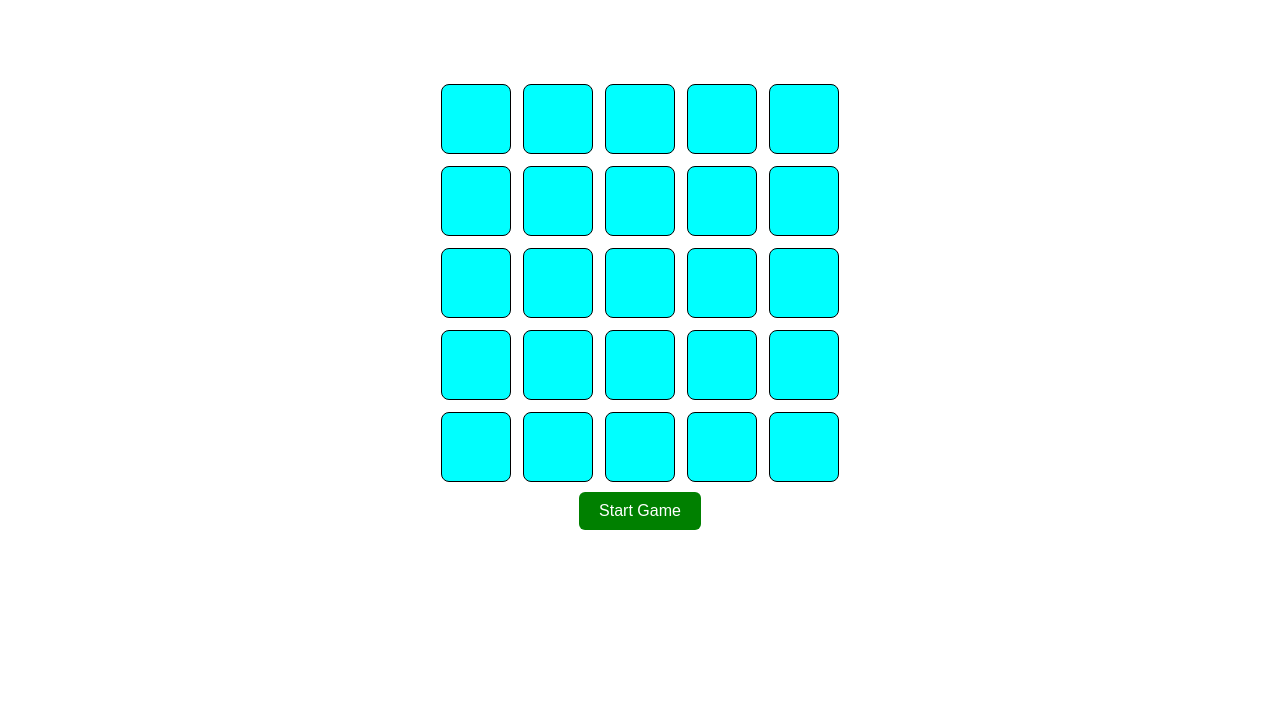
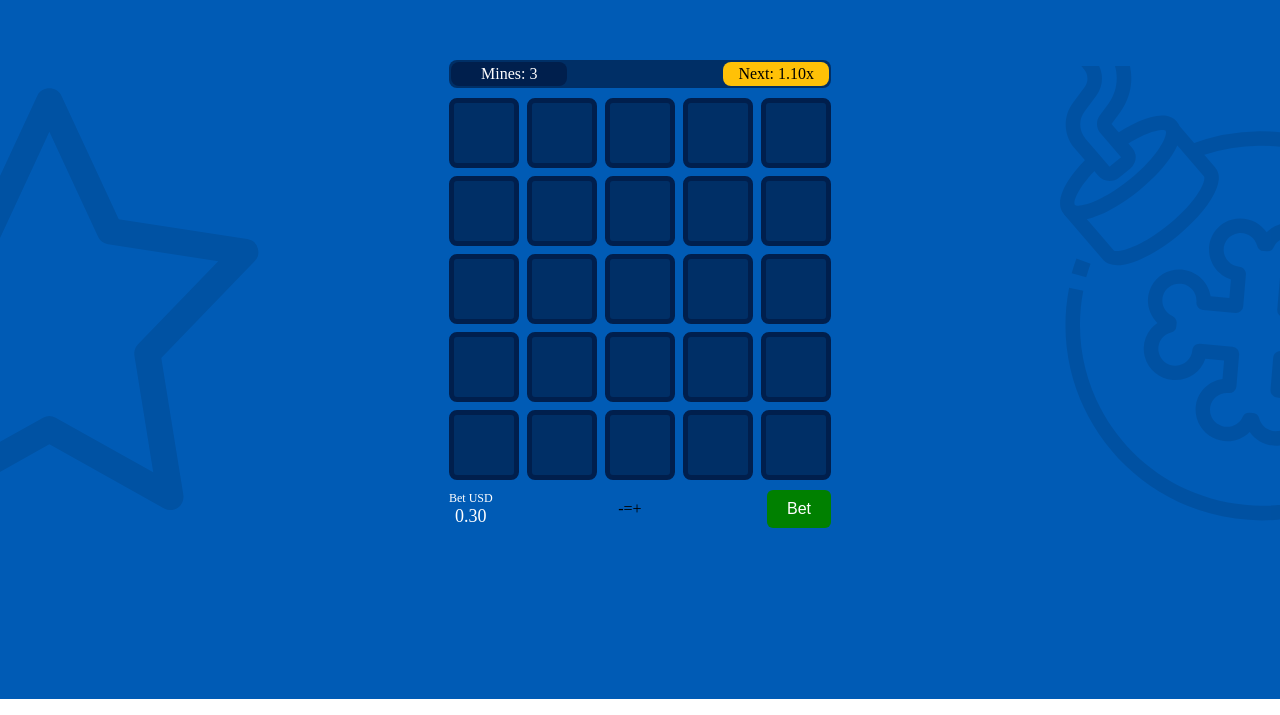
Before and after one commit to AlaniaShota/mines, a website built with Vite: page index.html in a window 1280 px wide. Shown: the part 101-816 px from the top of the page. Built offline with nearby package versions, Linux system fonts and the light colour scheme.

Commit message:
added initial design

```diff
--- a/index.html
+++ b/index.html
@@ -7,14 +7,36 @@
   </head>
   <body>
     <div class="mines">
-      <div class="game-grid" id="game-grid"></div>
-      <div class="controls">
-        <button id="start-button">Start Game</button>
-        <div id="popup" class="popup hidden">
-          <div class="popup-content">
-            <p id="popup-message"></p>
+      <div class="container">
+        <img src="/public/mines-star.svg" alt="Star Icon" />
+      </div>
+      <div class="game-contant">
+        <div class="game-header">
+          <div class="game-bet-coefficient">
+            <p class="mines-quantity">Mines: 3</p>
+          </div>
+          <div class="game-current-coefficient">
+            <p class="coefficient">Next: 1.10x</p>
           </div>
         </div>
+        <div class="game-container">
+          <div class="game-grid" id="game-grid"></div>
+          <div class="controls">
+            <div class="bet-usd">
+              <p class="bet-info">Bet USD</p>
+              <p class="bet-price">0.30</p>
+            </div>
+            <div class="bet-control">
+              <div class="minus">-</div>
+              <div class="full-bet-control">=</div>
+              <div class="plus">+</div>
+            </div>
+            <button id="start-button">Bet</button>
+          </div>
+        </div>
+      </div>
+      <div class="container">
+        <img class="rotate" src="/public/mines-bomb.svg" alt="Bomb Icon" />
       </div>
     </div>
     <script type="module" src="/src/main.ts"></script>
--- a/src/style.css
+++ b/src/style.css
@@ -1,24 +1,62 @@
+* {
+  margin: 0;
+  padding: 0;
+  box-sizing: border-box;
+}
 .mines {
   display: flex;
-  justify-content: center;
-  flex-direction: column;
+  justify-content: space-between;
+  flex-direction: row;
   align-items: center;
   height: 100vh;
+  background-color: #005bb5;
+}
+
+.game-contant {
+  display: flex;
+  justify-content: center;
+  align-items: center;
+  flex-direction: column;
+}
+
+.game-header {
+  display: flex;
+  justify-content: space-between;
+  align-items: center;
+  width: 100%;
+  flex-direction: row;
+  background-color: #002f66;
+  padding: 2px;
+  border-radius: 8px;
+}
+
+.game-bet-coefficient {
+  padding: 3px 30px;
+  background-color: #001f4d;
+  border-radius: 8px;
+  color: #fff;
+}
+
+.game-current-coefficient {
+  padding: 3px 15px;
+  background-color: #ffc107;
+  border-radius: 8px;
+  color: #000;
 }
 
 .game-grid {
   display: grid;
   grid-template-columns: repeat(5, 70px);
   grid-template-rows: repeat(5, 70px);
-  gap: 12px;
+  gap: 8px;
   margin-top: 10px;
 }
 
 .tile {
   width: 70px;
   height: 70px;
-  background-color: aqua;
-  border: 1px solid #000;
+  background-color: #002f66;
+  border: 5px solid #001f4d;
   border-radius: 8px;
   cursor: pointer;
   box-sizing: border-box;
@@ -27,8 +65,33 @@
 .controls {
   margin: 10px;
   display: flex;
+  flex-direction: row;
+  justify-content: space-between;
+  align-items: center;
+  width: 100%;
+}
+
+.bet-usd {
+  display: flex;
+  justify-content: center;
+  align-items: center;
   flex-direction: column;
+  color: #fff;
+}
+
+.bet-info {
+  font-size: 12px;
+}
+
+.bet-price {
+  font-size: 18px;
+}
+
+.bet-control {
+  display: flex;
+  justify-content: space-around;
   align-items: center;
+  flex-direction: row;
 }
 
 #start-button {
@@ -53,11 +116,11 @@ button#start-button.disabled {
   justify-content: center;
 }
 .tile.revealed.mine {
-  background: red;
+  background: #8b0000;
 }
 
 .tile.revealed.diamond {
-  background: lightgreen;
+  background: #2e8b57;
 }
 
 .popup {
@@ -86,3 +149,30 @@ button#start-button.disabled {
 .popup.hidden {
   display: none;
 }
+
+.container {
+  display: flex;
+  flex-direction: column;
+  align-items: center;
+  justify-content: center;
+  width: 350px;
+  overflow: hidden;
+}
+
+.container:nth-child(1) img {
+  width: 120%;
+  transform: translateX(-30%);
+}
+
+.container img.rotate {
+  width: 120%;
+  transform: translateX(30%) rotate(290deg);
+}
+
+.game-container {
+  flex: 1;
+  display: flex;
+  flex-direction: column;
+  align-items: center;
+  justify-content: center;
+}
```
Also changed, not shown: public/mines-bomb.svg (added), public/mines-star.svg (added).
